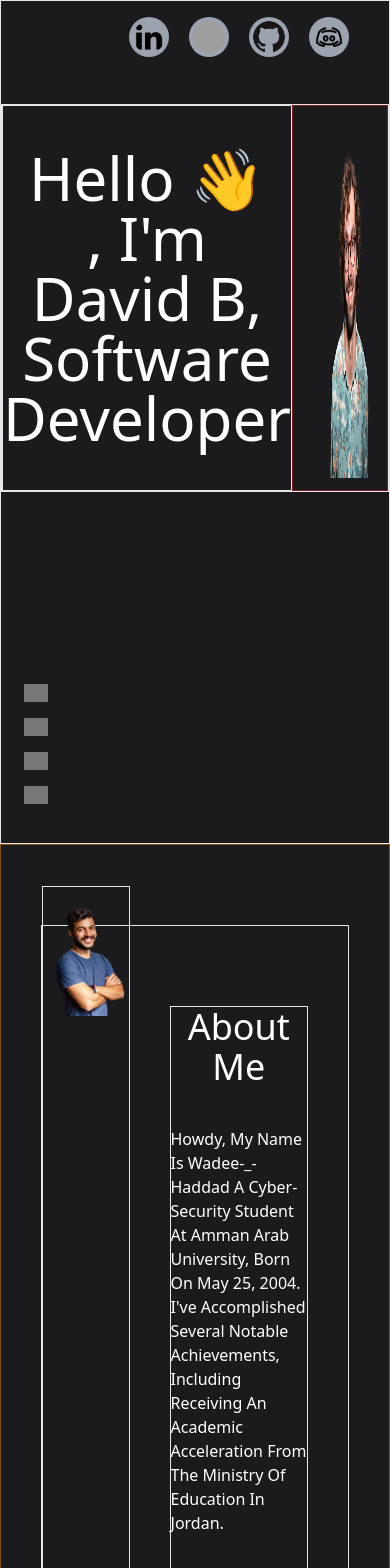
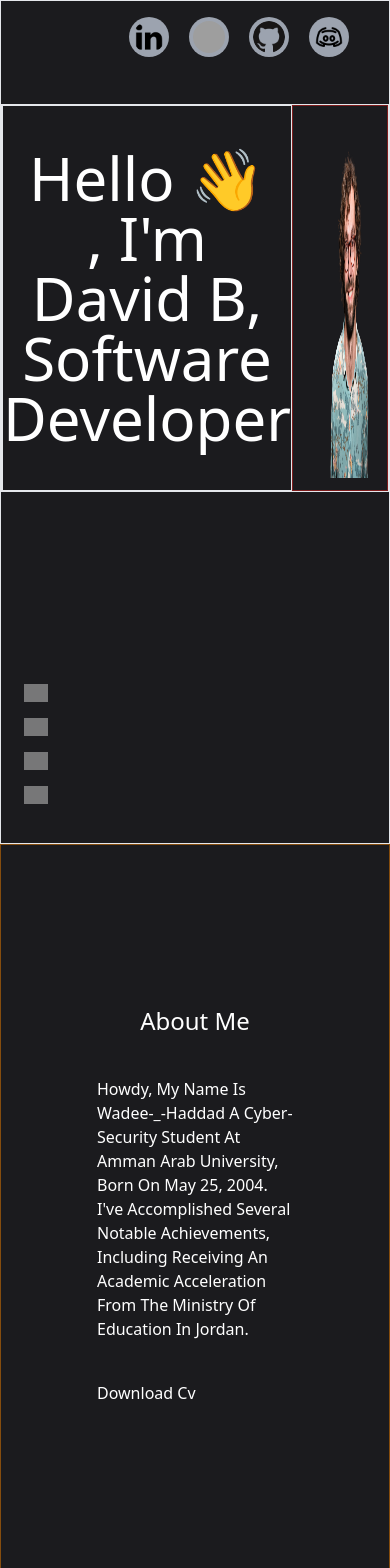
Before and after one commit to b1621/portfolio1, a React (Vite) app: page / in a window 390 px wide. Shown: the top 1568 px of the page. Built offline with nearby package versions, Linux system fonts and the light colour scheme; grey boxes are pictures that could not be loaded.

Commit message:
little responsiveness fix on about page

```diff
--- a/src/pages/About.jsx
+++ b/src/pages/About.jsx
@@ -3,16 +3,16 @@ import React from "react";
 const About = () => {
   return (
     <div className=" h-screen border border-yellow-800" id="about">
-      <div className="border my-20 flex mx-10">
-        <div className="border -my-10">
+      <div className=" my-20 flex mx-14">
+        <div className=" md:-my-10 hidden sm:block ">
           <img
             src="/personal/pexels-italo-melo-2379004-removebg-preview.png"
             alt=""
           />
         </div>
-        <div className=" space-y-10 w-[650px] border mx-10 my-20">
-          <h2 className=" text-4xl text-center">About Me</h2>
-          <p>
+        <div className=" space-y-10 w-[650px]  mx-10 my-20">
+          <h2 className=" text-2xl md:text-4xl text-center">About Me</h2>
+          <p className=" ">
             Howdy, My Name Is Wadee-_-Haddad A Cyber-Security Student At Amman
             Arab University, Born On May 25, 2004. I've Accomplished Several
             Notable Achievements, Including Receiving An Academic Acceleration
```
